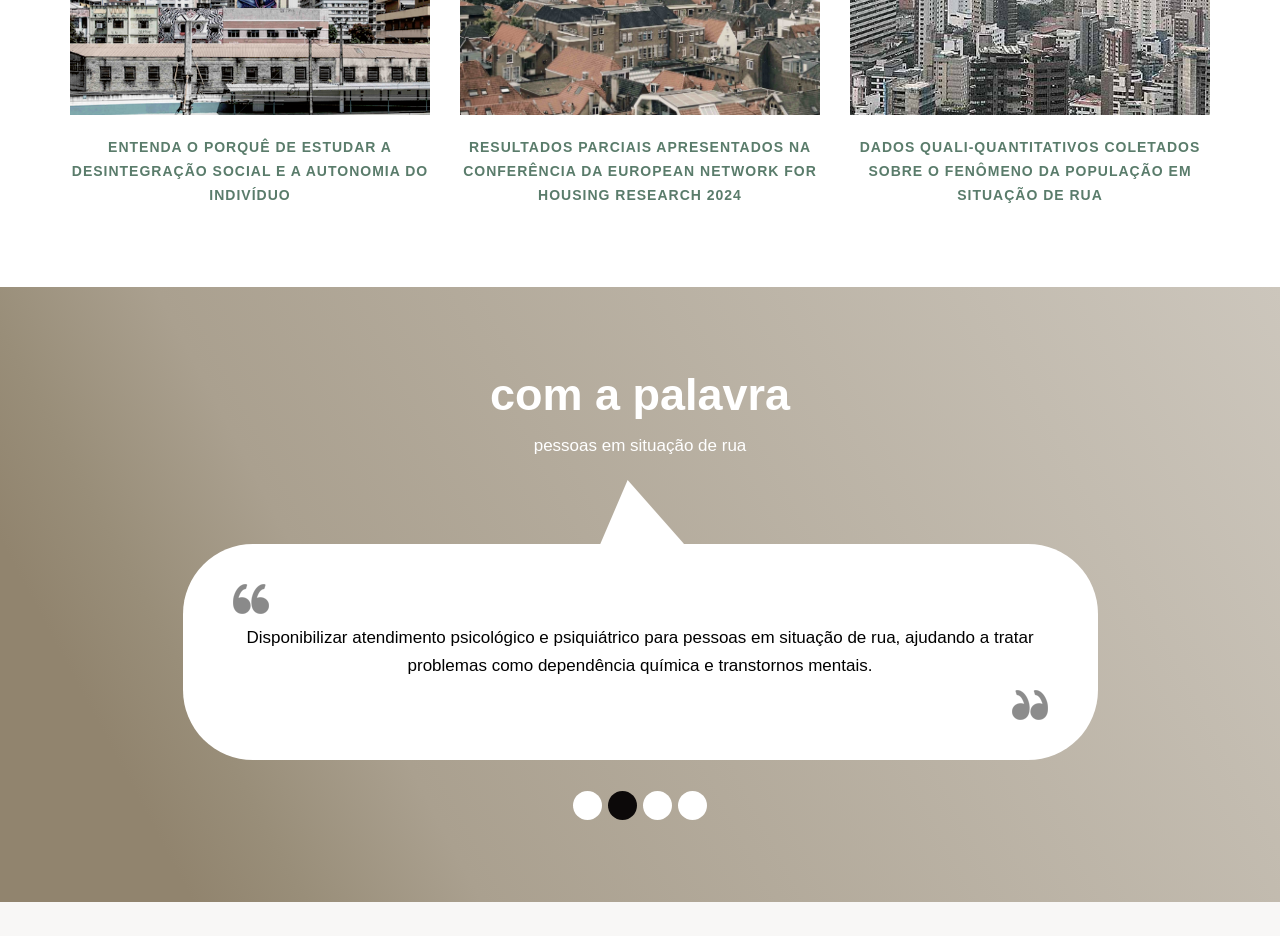
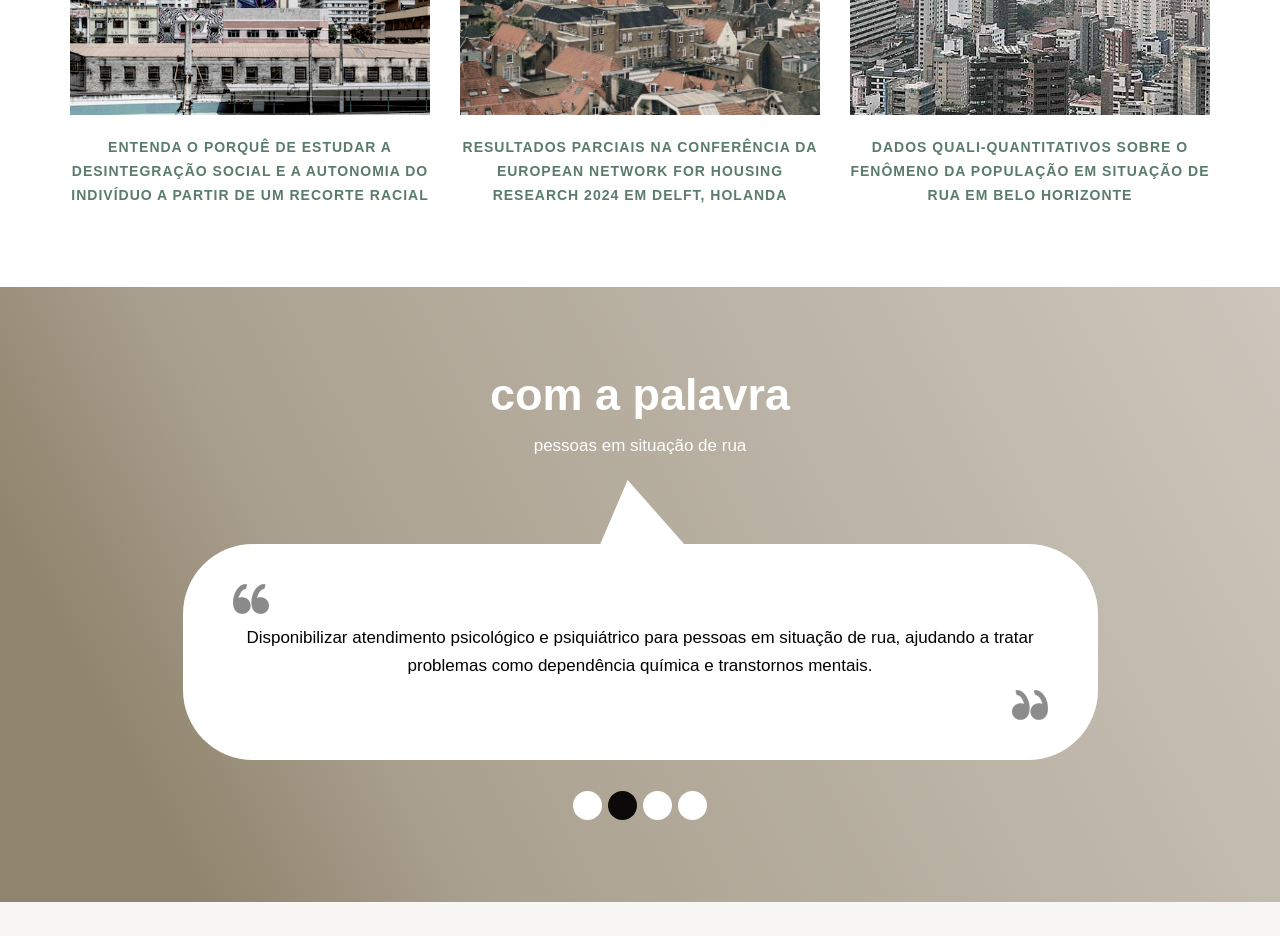
Before and after one commit to wemigliari/desintegracao_autonomia, a plain HTML site: page index.html in a window 1280 px wide. Shown: the part 2760-3696 px from the top of the page. Drawn offline with nearby package versions, Linux system fonts and the light colour scheme.

Commit message:
First commit

```diff
--- a/index.html
+++ b/index.html
@@ -237,7 +237,7 @@
                     </div>
                   </div>
                   <div class="desc-2">
-                    <h3><a href="projeto.html" target = "_blank">Entenda o porquê de estudar a desintegração social e a autonomia do indivíduo</a></h3>
+                    <h3><a href="projeto.html" target = "_blank">Entenda o porquê de estudar a desintegração social e a autonomia do indivíduo a partir de um recorte racial</a></h3>
                     <span class="price"></span>
                   </div>
                 </div>
@@ -253,7 +253,7 @@
                     </div>
                   </div>
                   <div class="desc-2">
-                    <h3><a href="documents/ENHR_Presentation_August_2024.pdf" target = "_blank">Resultados parciais apresentados na Conferência da European Network for Housing Research 2024</a></h3>
+                    <h3><a href="documents/ENHR_Presentation_August_2024.pdf" target = "_blank">Resultados parciais na Conferência da European Network for Housing Research 2024 em Delft, Holanda</a></h3>
                     <span class="price"></span>
                   </div>
                 </div>
@@ -269,7 +269,7 @@
                     </div>
                   </div>
                   <div class="desc-2">
-                    <h3><a href="dados.html" target="_blank">Dados quali-quantitativos coletados sobre o fenômeno da população em situação de rua</a></h3>
+                    <h3><a href="dados.html" target="_blank">Dados quali-quantitativos sobre o fenômeno da população em situação de rua em Belo Horizonte</a></h3>
                     <span class="price"></span>
                   </div>
                 </div>
```
Also changed, not shown: 2 other files.
